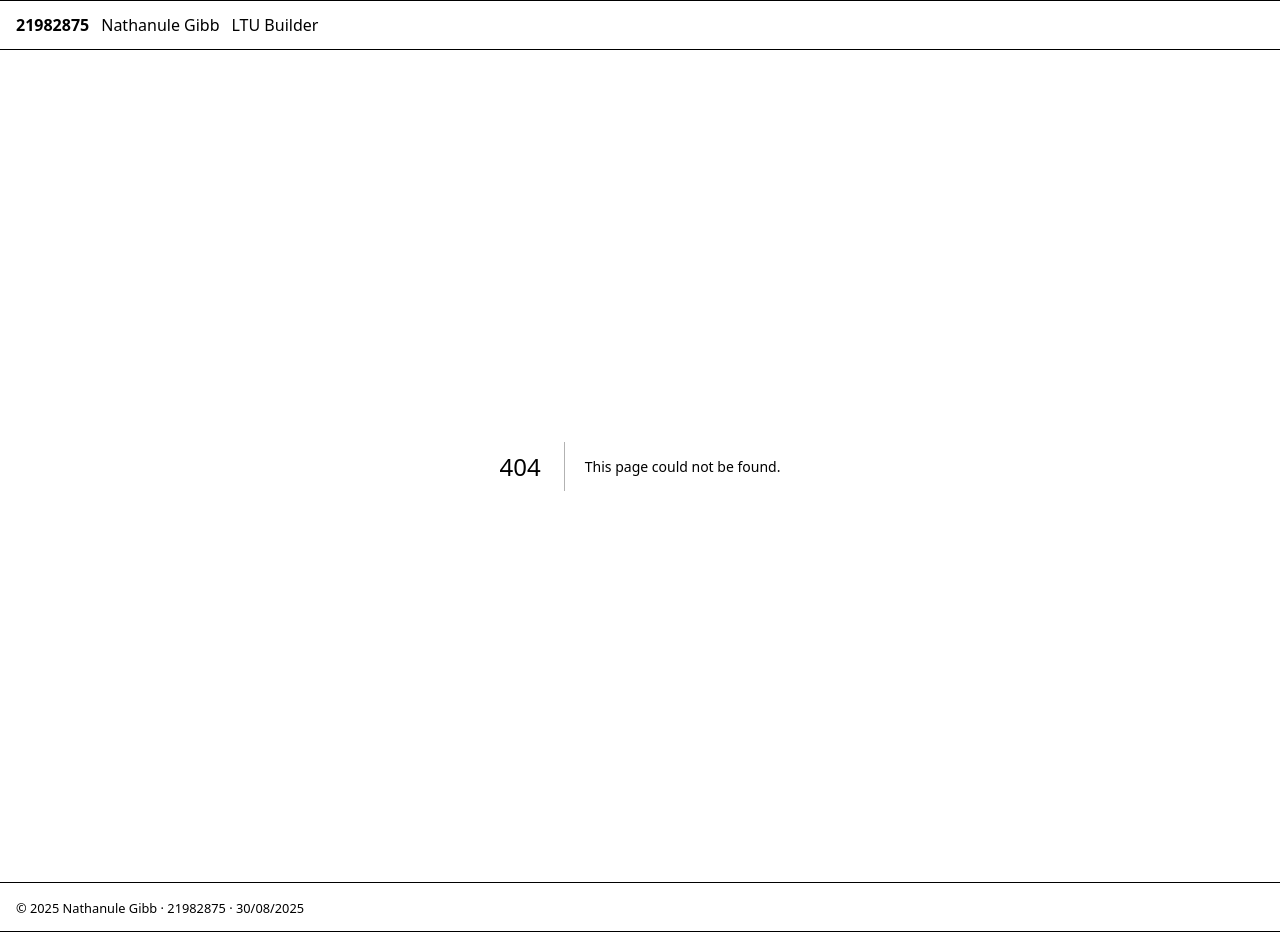
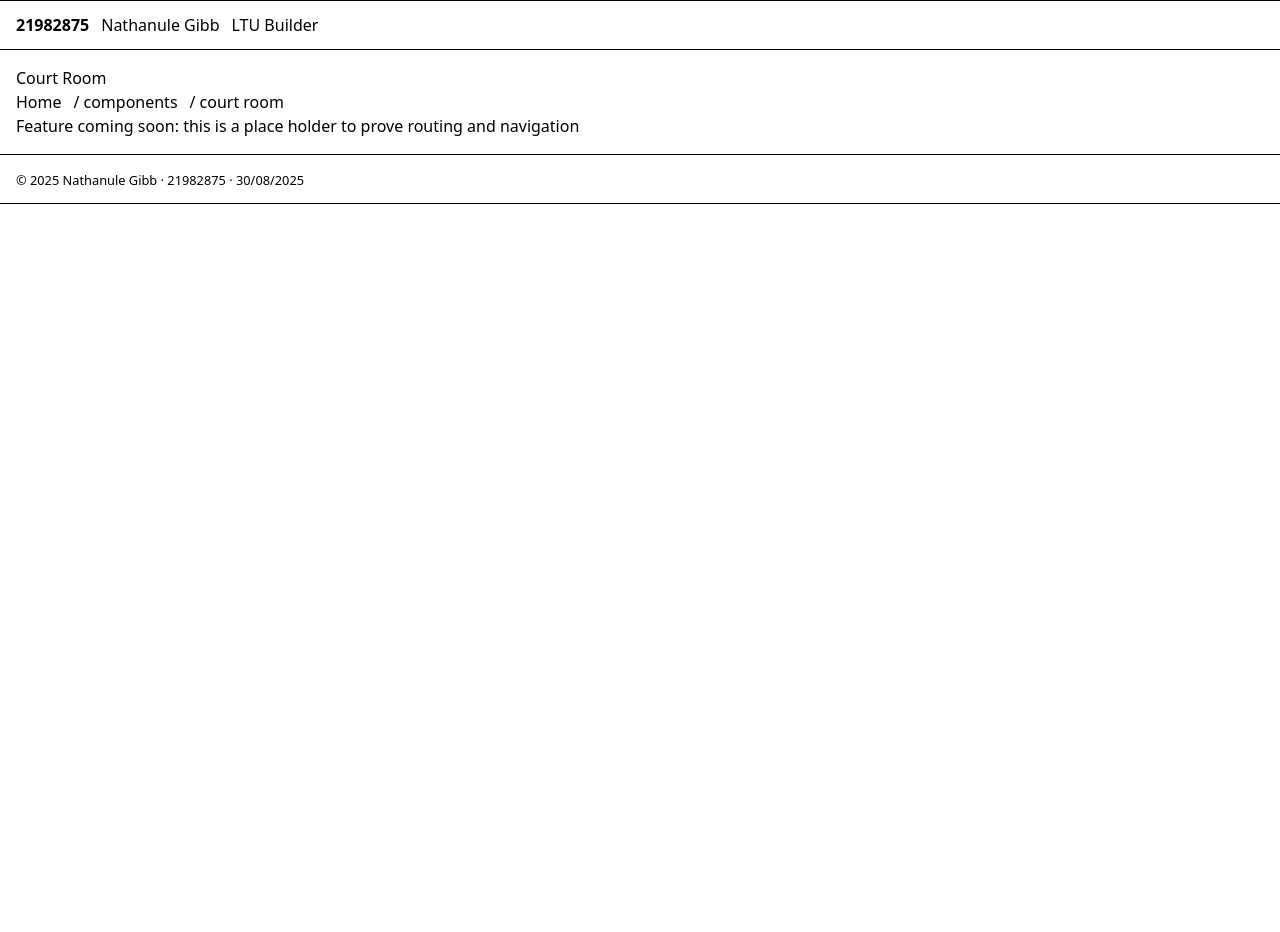
Before and after one commit to Shrek123x/ltu-lms-html-builder, a Next.js app: page /components/court-room in a window 1280 px wide. Before the commit this address had no page. After the commit the page ends 800 px from the top, so only its background shows below. Built offline with nearby package versions, Linux system fonts and the light colour scheme.

Commit message:
Edit pages, about, coding races, court room, escape room, tabs, added breadcrumbs

```diff
--- /dev/null
+++ b/app/components/about/page.tsx
@@ -0,0 +1,21 @@
+import Breadcrumbs from "../breadcrumbs";
+
+export default function AboutPage() {
+    return (
+        <section>
+            <h1>About this site</h1>
+            <Breadcrumbs />
+            <p>Name: Nathanule Gibb</p>
+            <p>Student-ID: 21982875</p>
+            <p>This page explains the purpose of this project and links to the demo</p>
+            <div style={{aspectRatio:"16 / 9", maxWidth: 960}}>
+            <iframe
+                title="How to use this website"
+                width="100%" height="100%" src="https://link_here"
+                allow="accelerometer; autoplay; clipboard-write; encrypted-media; gyroscope; picture-in-picture; web-share"
+                allowFullScreen
+            />
+            </div>
+        </section>
+    );
+}
--- /dev/null
+++ b/app/components/breadcrumbs.tsx
@@ -0,0 +1,28 @@
+"use client";
+import Link from "next/link";
+import { usePathname } from "next/navigation";
+
+export default function Breadcrumbs() {
+    const pathname = usePathname();
+    const parts = pathname.split("/").filter(Boolean);
+    const crumbs = parts.map((seq, i) => ({
+        href: "/" + parts.slice(0, i+1).join("/"),
+        label: seq.replace(/-/g, " "),
+    }));
+    return (
+        <nav aria-label="Breadcrumb" className="breadcrumbs">
+            <ol>
+                <li><Link href="/">Home</Link></li>
+                {crumbs.map((c, i) => (
+                    <li key={c.href} aria-current={i === crumbs.length - 1 ? "page" : undefined}>
+                        {i === crumbs.length - 1 ? c.label : <Link href={c.href}>{c.label}</Link>}
+                    </li>
+                ))}
+            </ol>
+            <style jsx>{`
+                .breadcrumbs ol{display:flex; gap:.5rem; list-style:none; pading:0; margin:0;}
+                .breadcrumbs li+li:before{content:"/"; margin:0 .25rem;}
+            `}</style>
+        </nav>
+    );
+}
--- /dev/null
+++ b/app/components/coding-races/page.tsx
@@ -0,0 +1,11 @@
+import Breadcrumbs from "../breadcrumbs";
+
+export default function CodingRacesPage() {
+    return (
+        <section>
+            <h1>Coding Races</h1>
+            <Breadcrumbs />
+            <p>Features coming soon: This is a place holder to prove routing and navigation</p>
+        </section>
+    );
+}
--- /dev/null
+++ b/app/components/court-room/page.tsx
@@ -0,0 +1,11 @@
+import Breadcrumbs from "../breadcrumbs";
+
+export default function CourtRoomPage() {
+    return (
+        <section>
+            <h1>Court Room</h1>
+            <Breadcrumbs />
+            <p>Feature coming soon: this is a place holder to prove routing and navigation</p>
+        </section>
+    );
+}
--- /dev/null
+++ b/app/components/escape-room/page.tsx
@@ -0,0 +1,11 @@
+import Breadcrumbs from "../breadcrumbs";
+
+export default function EscapeRoomPage() {
+    return (
+        <section>
+            <h1>Escape Room</h1>
+            <Breadcrumbs />
+            <p>Features coming soon: This is a place holder to prove routing and navigation</p>
+        </section>
+    );
+}
--- /dev/null
+++ b/app/components/tabs/page.tsx
@@ -0,0 +1,11 @@
+import Breadcrumbs from "../breadcrumbs";
+
+export default function TabsPage() {
+    return (
+        <section>
+            <h1>Tabs Builder</h1>
+            <Breadcrumbs />
+            <p>To be continued</p>
+        </section>
+    );
+}
```
Also changed, not shown: app/components/page.tsx (added).
